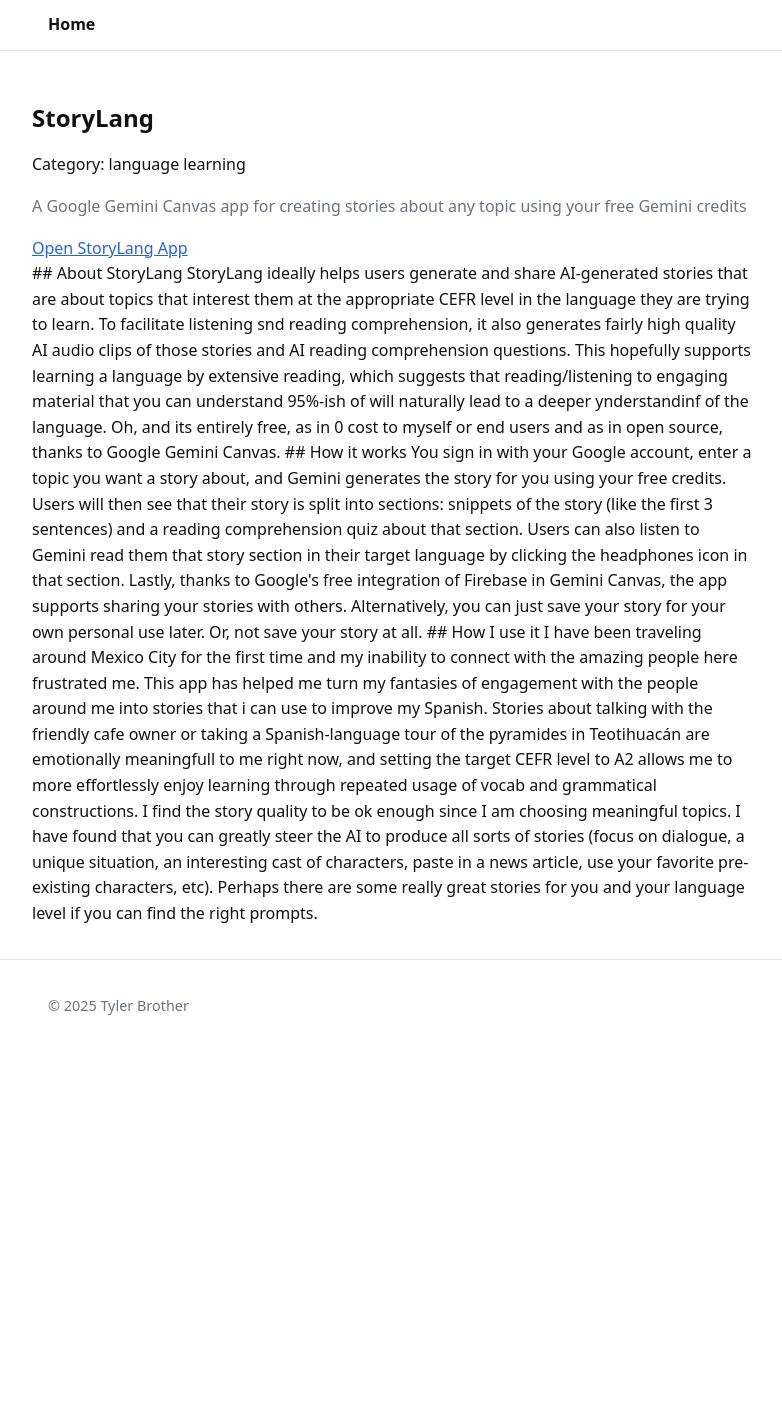
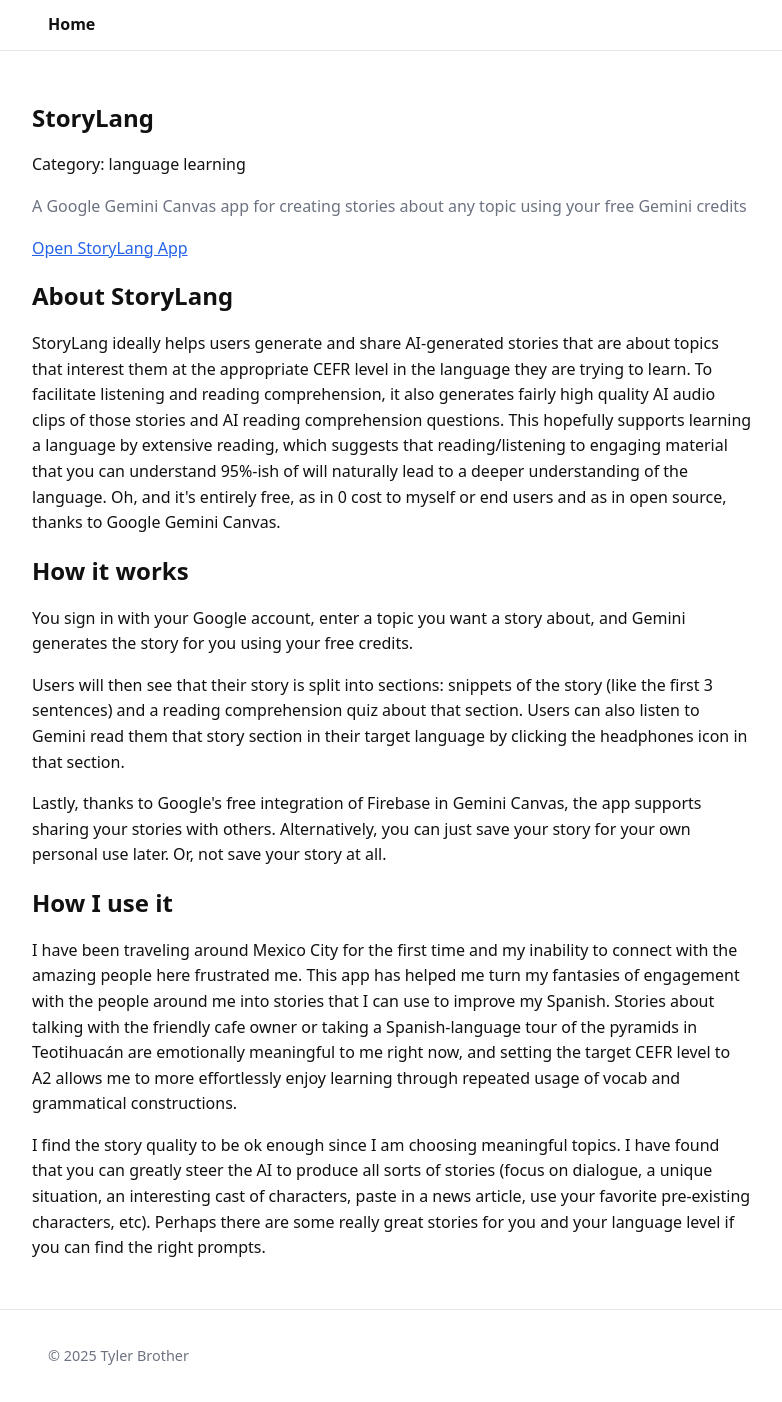
Before and after one commit to possibly/tools-demos, a Jekyll site: the page built from demos/storylang.html, in a window 1280 px wide. Shown: the whole page, without its empty margins (248-1030 px from the left). Built offline with Jekyll 4.4.1, drawn with Linux system fonts in a browser that asks for light colours; before the commit the page ends 1051 px from its top, so only the background shows below that.

Commit message:
storylang formatting

```diff
--- a/demos/storylang.html
+++ b/demos/storylang.html
@@ -9,18 +9,18 @@
   <a href="https://g.co/gemini/share/773c69313797" class="app-link">Open StoryLang App</a>
 </div>
 
-## About StoryLang
+<h2>About StoryLang</h2>
 
-StoryLang ideally helps users generate and share AI-generated stories that are about topics that interest them at the appropriate CEFR level in the language they are trying to learn. To facilitate listening snd reading comprehension, it also generates fairly high quality AI audio clips of those stories and AI reading comprehension questions. This hopefully supports learning a language by extensive reading, which suggests that reading/listening to engaging material that you can understand 95%-ish of will naturally lead to a deeper ynderstandinf of the language. Oh, and its entirely free, as in 0 cost to myself or end users and as in open source, thanks to Google Gemini Canvas.
+<p>StoryLang ideally helps users generate and share AI-generated stories that are about topics that interest them at the appropriate CEFR level in the language they are trying to learn. To facilitate listening and reading comprehension, it also generates fairly high quality AI audio clips of those stories and AI reading comprehension questions. This hopefully supports learning a language by extensive reading, which suggests that reading/listening to engaging material that you can understand 95%-ish of will naturally lead to a deeper understanding of the language. Oh, and it's entirely free, as in 0 cost to myself or end users and as in open source, thanks to Google Gemini Canvas.</p>
 
-## How it works
-You sign in with your Google account, enter a topic you want a story about, and Gemini generates the story for you using your free credits.
+<h2>How it works</h2>
+<p>You sign in with your Google account, enter a topic you want a story about, and Gemini generates the story for you using your free credits.</p>
 
-Users will then see that their story is split into sections: snippets of the story (like the first 3 sentences) and a reading comprehension quiz about that section. Users can also listen to Gemini read them that story section in their target language by clicking the headphones icon in that section.
+<p>Users will then see that their story is split into sections: snippets of the story (like the first 3 sentences) and a reading comprehension quiz about that section. Users can also listen to Gemini read them that story section in their target language by clicking the headphones icon in that section.</p>
 
-Lastly, thanks to Google's free integration of Firebase in Gemini Canvas, the app supports sharing your stories with others. Alternatively, you can just save your story for your own personal use later. Or, not save your story at all.
+<p>Lastly, thanks to Google's free integration of Firebase in Gemini Canvas, the app supports sharing your stories with others. Alternatively, you can just save your story for your own personal use later. Or, not save your story at all.</p>
 
-## How I use it
-I have been traveling around Mexico City for the first time and my inability to connect with the amazing people here frustrated me. This app has helped me turn my fantasies of engagement with the people around me into stories that i can use to improve my Spanish. Stories about talking with the friendly cafe owner or taking a Spanish-language tour of the pyramides in Teotihuacán are emotionally meaningfull to me right now, and setting the target CEFR level to A2 allows me to more effortlessly enjoy learning through repeated usage of vocab and grammatical constructions.
+<h2>How I use it</h2>
+<p>I have been traveling around Mexico City for the first time and my inability to connect with the amazing people here frustrated me. This app has helped me turn my fantasies of engagement with the people around me into stories that I can use to improve my Spanish. Stories about talking with the friendly cafe owner or taking a Spanish-language tour of the pyramids in Teotihuacán are emotionally meaningful to me right now, and setting the target CEFR level to A2 allows me to more effortlessly enjoy learning through repeated usage of vocab and grammatical constructions.</p>
 
-I find the story quality to be ok enough since I am choosing meaningful topics. I have found that you can greatly steer the AI to produce all sorts of stories (focus on dialogue, a unique situation, an interesting cast of characters, paste in a news article, use your favorite pre-existing characters, etc). Perhaps there are some really great stories for you and your language level if you can find the right prompts.
+<p>I find the story quality to be ok enough since I am choosing meaningful topics. I have found that you can greatly steer the AI to produce all sorts of stories (focus on dialogue, a unique situation, an interesting cast of characters, paste in a news article, use your favorite pre-existing characters, etc). Perhaps there are some really great stories for you and your language level if you can find the right prompts.</p>
```
